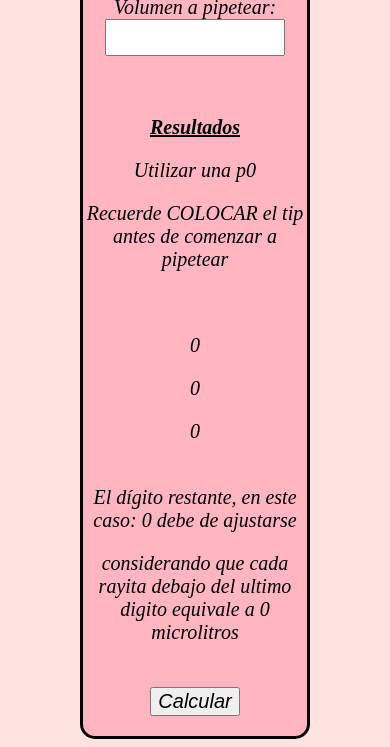
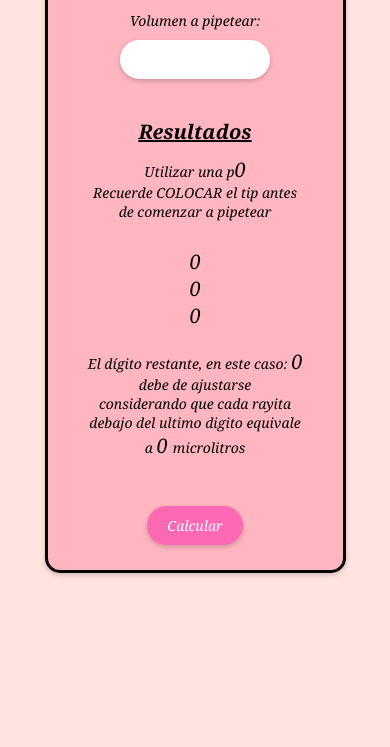
Before and after one commit to delfiperez/Micropipetas, a plain HTML site: page index.html in a window 390 px wide. Shown: the part 244-991 px from the top of the page. After the commit the page ends 934 px from the top, so only its background shows below. Drawn offline with Linux system fonts and the light colour scheme.

Commit message:
Modificaciones en el css completo, rediseño.

```diff
--- a/index.html
+++ b/index.html
@@ -31,7 +31,7 @@
         <br>
 
 
-        <button onclick="micropipetas()">Calcular</button>
+        <button onclick="micropipetas()" id="boton">Calcular</button>
     </div>
     <script src="micropipetas.js"></script>
 
--- a/style.css
+++ b/style.css
@@ -1,3 +1,122 @@
+*{
+    font-size: 20px;
+    font-style: italic;
+    font-family: Georgia, "Times New Roman", Times, serif;
+    color: black;
+}
+div{
+    margin: auto;
+    margin-top: 4rem;
+    margin-bottom:4rem;
+    padding-top: 1rem;
+    padding-bottom: 1rem;
+    width: 50%;
+    background-color: lightpink;
+    border-style: solid;
+    border-radius: 15px;
+    box-shadow: 0 2px 5px rgba(0, 0, 0, 0.2);
+    max-width: 600px;
+    padding: 40px;
+}
+
+body{
+    /*text-align: center;
+    background: mistyrose;  /* fallback for old browsers */
+    font-family: Georgia, "Times New Roman", Times, serif;
+    background-color: mistyrose;
+    margin: 0;
+    padding: 20px;
+    display: flex;
+    justify-content: center;
+    align-items: center;
+    height: 100vh;
+}
+
+#tit{
+    /*font-size: 1.5rem;
+    text-decoration: underline;*/
+
+    font-size: 24px;
+    font-weight: bold;
+    text-align: center;
+}
+
+#vol {
+    background-color: white;
+    border: none;
+    color: black;
+    padding: 10px 20px;
+    font-size: 16px;
+    border-radius: 20px;
+    box-shadow: 0 2px 5px rgba(0, 0, 0, 0.2);
+    transition: background-color 0.3s ease;
+    box-sizing: border-box;
+    margin-top: 10px;
+    width:30%;
+  }
+
+#boton{
+
+    background-color: #ff69b4;
+    border: none;
+    color: white;
+    padding: 10px 20px;
+    font-size: 16px;
+    border-radius: 20px;
+    box-shadow: 0 2px 5px rgba(0, 0, 0, 0.2);
+    transition: background-color 0.3s ease;
+    cursor: pointer;
+    margin-top: 20px;
+    display: block;
+    width: fit-content;
+    margin-left: auto;
+    margin-right: auto;
+
+  }
+
+  h2 {
+    text-align: center;
+    font-size: 20px;
+  }
+
+  p {
+    text-align: center;
+    margin:0;
+  }
+
+@media screen and (max-width: 600px) {
+
+    body {
+        background-color: mistyrose;
+        padding-top: 70px;
+    }
+    div{
+        width:70%;
+        padding: 25px;
+    }
+    p{
+        text-align: center;
+        padding-left: 15px;
+        padding-right: 15px;
+        font-size: 14px;
+    }
+    h2{
+        font-size: 14px;
+    }
+    #vol{
+        width: 70%;
+        padding-right: 5px;
+        box-sizing: border-box;
+        font-size: 14px;
+    }
+    #boton{
+        font-size: 14px;
+    }
+    }
+
+
+/* Style viejo, primera versión
+
 *{
     font-size: 20px;
     font-style: italic;
@@ -15,7 +134,7 @@ div{
 }
 body{
     text-align: center;
-    background: mistyrose;  /* fallback for old browsers */
+    background: mistyrose;
 }
 #tit{
     font-size: 1.5rem;
@@ -32,3 +151,5 @@ body{
         padding: 5px;
         box-sizing: border-box;
     }}
+
+*/
```
